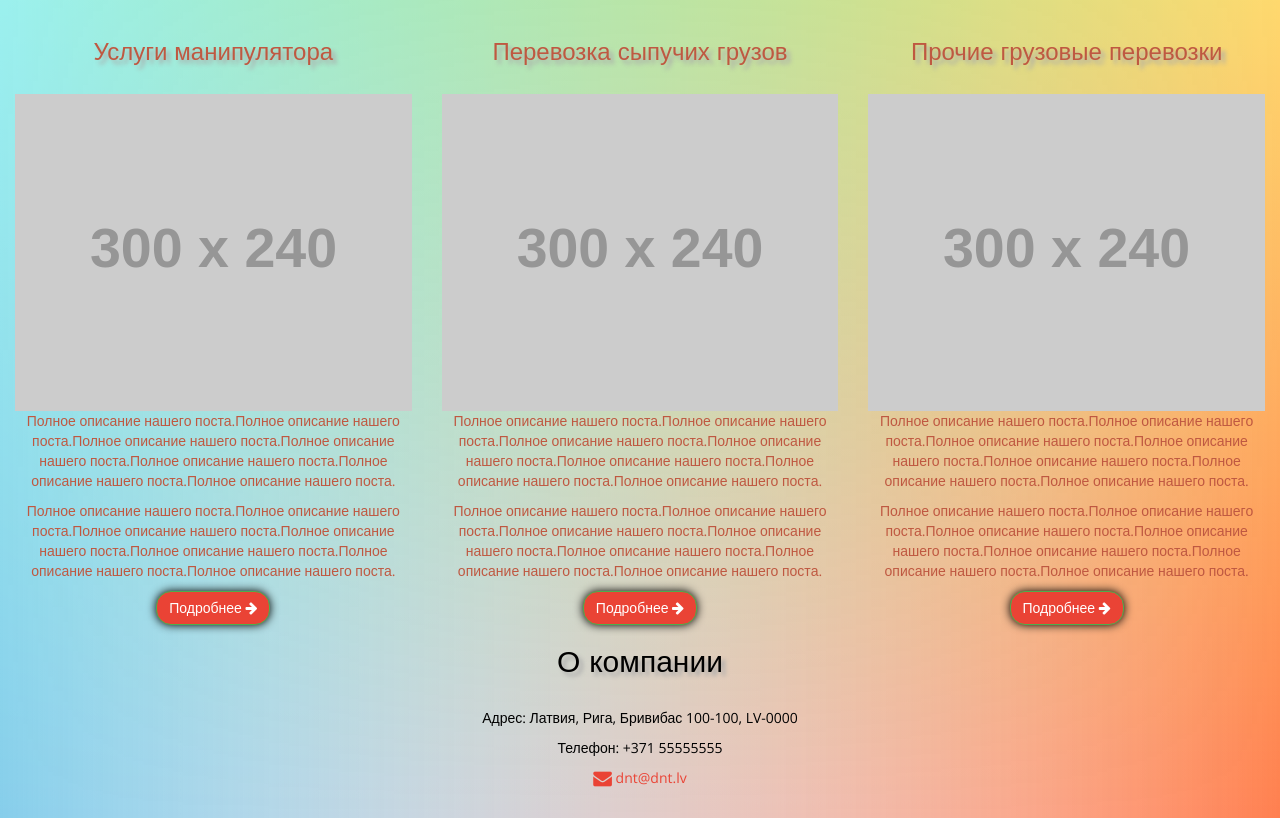
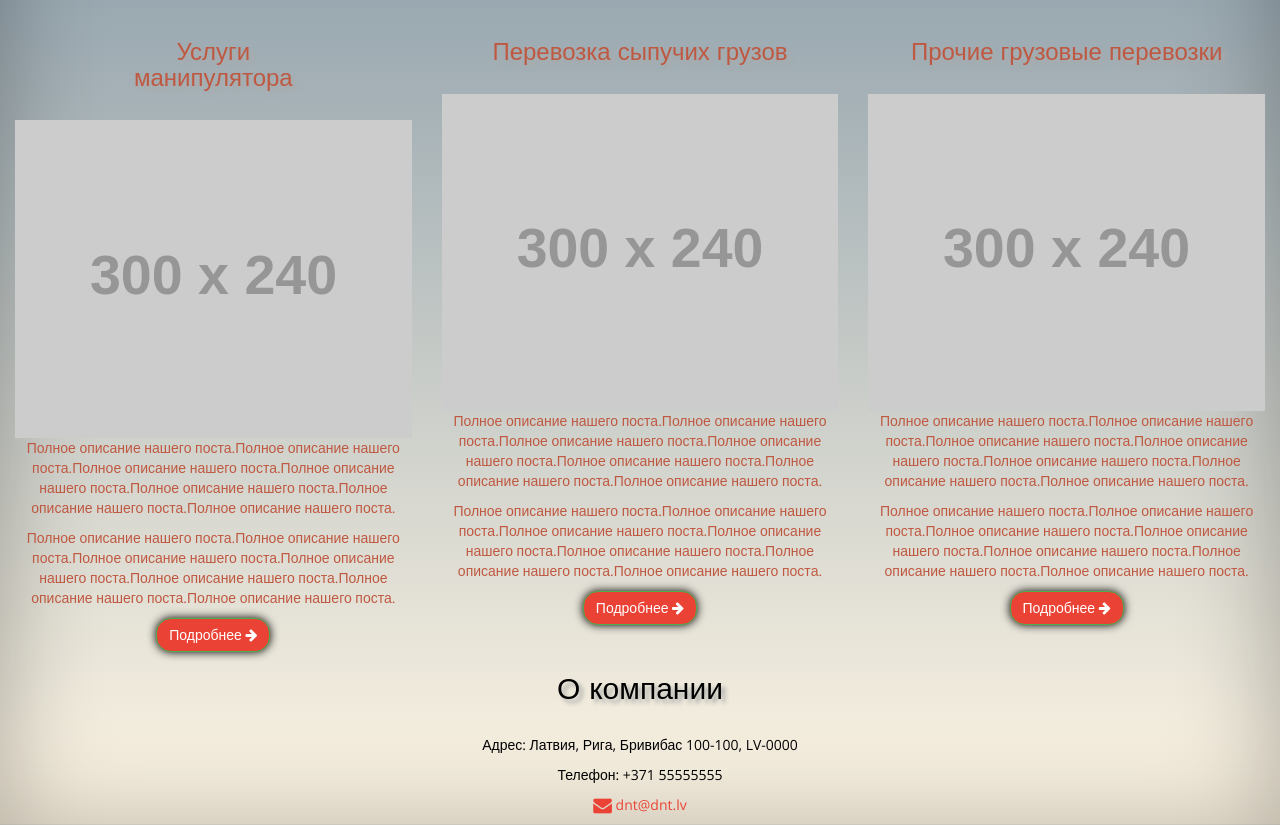
Before and after one commit to Wladimirs/dnt.lv, a plain HTML site: page index.html in a window 1280 px wide. Shown: the part 119-944 px from the top of the page. Drawn offline with nearby package versions, Linux system fonts and the light colour scheme; placeholder pictures from the web are drawn by us.

Commit message:
Change file2
Изменен в style.css background.
Изменен в index.html заглавие первой колонки.

```diff
--- a/css/style.css
+++ b/css/style.css
@@ -7,11 +7,13 @@ body {
     font-family: 'Open Sans', sans-serif;
     font-size: 14px;
     color: black;
-    background:
+    background: linear-gradient(#8b9da9, #fff6e4);
+    box-shadow: inset 0 0 100px hsla(0,0%,0%,.3);
+    /*background:
         linear-gradient(limegreen, transparent),
         linear-gradient(90deg, skyblue, transparent),
         linear-gradient(-90deg, coral, transparent);
-    background-blend-mode: screen;
+    background-blend-mode: screen;*/
 /*    background: rgba(39, 226, 5, 0.2);*/
     font-weight: normal;
 /*    background-image: url(http://voldemars.com/public/images/background.jpg);*/
@@ -21,7 +23,7 @@ body {
     /*    background-size:cover;*/
     /*    background-size: .2em 100%;*/
 
-    margin-bottom: 20px !important;
+    margin-bottom: 0px !important;
 }
 
 h1 {
--- a/index.html
+++ b/index.html
@@ -75,7 +75,7 @@
 <!--        <h2 class="margin">Виды оказания услуг</h2><br>-->
         <div class="row">
             <div class="col-sm-4" style="color: #BF5841;">
-                <h3 class="shadow">Услуги манипулятора</h3>
+                <h3 class="shadow">Услуги<br>манипулятора</h3>
                 <img src='http://placehold.it/300x240' class='img-responsive margin' style='width:100%' alt='First Image'>
                 <div class="caption">
                     <p>Полное описание нашего поста.Полное описание нашего поста.Полное описание нашего поста.Полное описание нашего поста.Полное описание нашего поста.Полное описание нашего поста.Полное описание нашего поста.</p>
```
